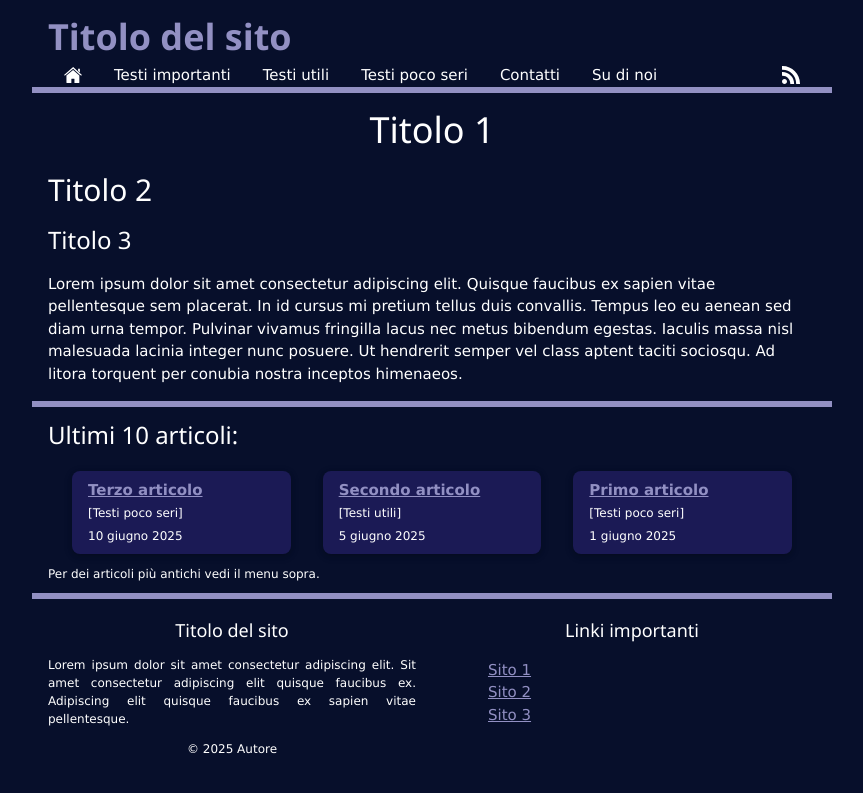
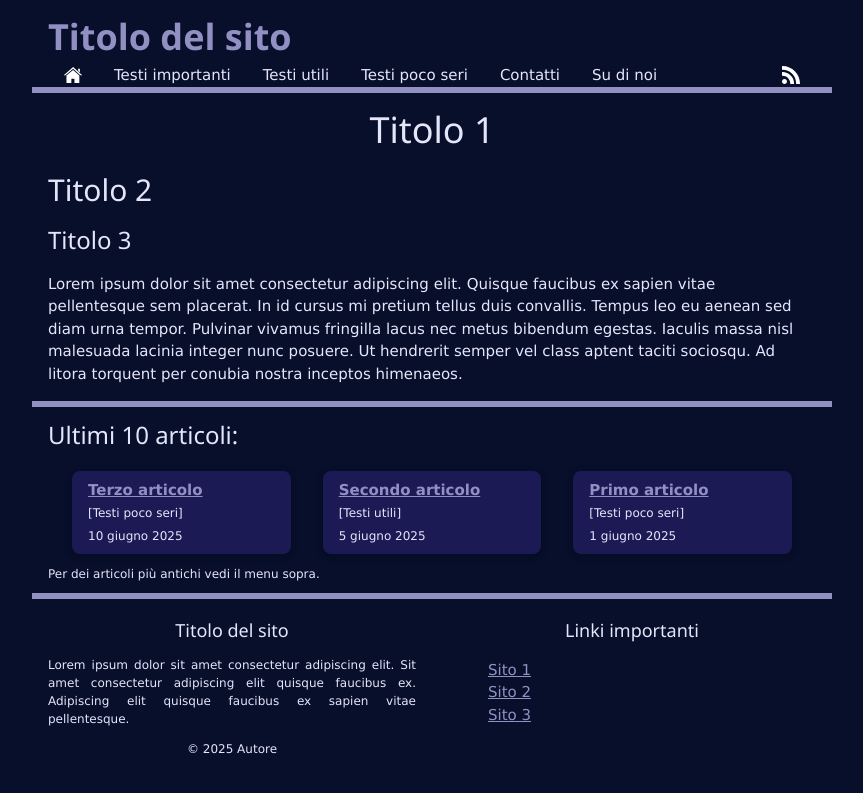
Before and after one commit to DonPiotr/dp-minimal-dark, a Jekyll site: the page built from index.md, in a window 1280 px wide. Shown: the top 793 px of the page, without its empty margins (208-1071 px from the left). Built offline with Jekyll 4.4.1, drawn with Linux system fonts in a browser that asks for light colours.

Commit message:
v1.1: text color from #FFFFFF to #E6E6FA

```diff
--- a/assets/my.css
+++ b/assets/my.css
@@ -3,12 +3,12 @@
  * 1B1A55
  * 535C91
  * 9290C3
- * FFFFFF
+ * E6E6FA
  * */
 
 body {
 	background-color: #070F2B;
-	color: #fff;
+	color: #E6E6FA;
 }
 
 header h1 {
```
